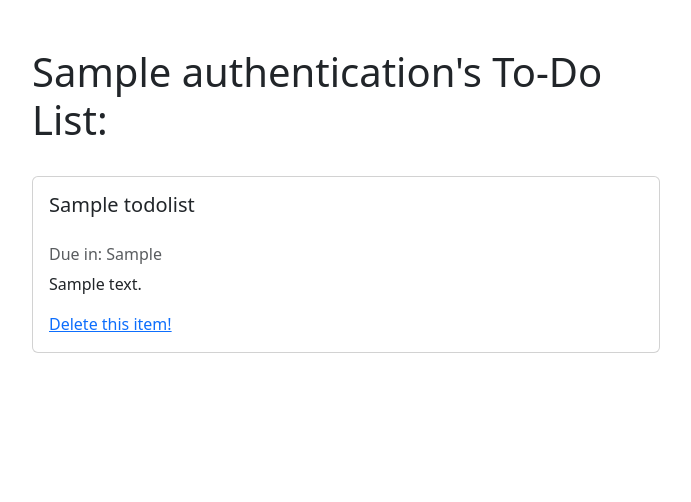
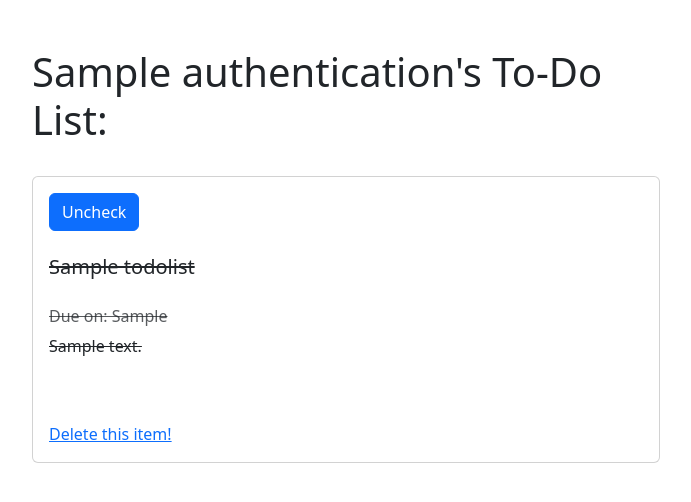
Before and after one commit to Neiklneev/ToDoLists, a Flask app: page / in a window 1280 px wide. Shown: the part 56-558 px from the top of the page, without its empty margins (294-985 px from the left). Run offline with Flask 3, Linux system fonts and the light colour scheme; a user stored in the database is signed in; tables that the repository leaves empty hold one stand-in row (values such as "Sample post").

Commit message:
added checkbox sensing to css

```diff
--- a/FlaskProject/templates/index.html
+++ b/FlaskProject/templates/index.html
@@ -13,14 +13,42 @@ Home
 
 {% block content %}
 {% for card in context['items'] %}
+{% if card.checked %}
 <div class="card" style="width:100%">
   <div class="card-body">
-    <h5 class="card-title">{{ card.title }}</h5><br>
-    <h6 class="card-subtitle mb-2 text-body-secondary">Due in: {{ card.due_str }}</h6>
-    <p class="card-text">{{ card.description}}</p>
-    <a href="{{ url_for('delete_item', item_id=card.iid) }}" class="card-link">Delete this item!</a>
+      <a class="btn btn-primary" href="{{ url_for('check', item_id=card.iid) }}">Uncheck</a><br><br>
+        <h5 class="card-title" id='tbchecked'>{{ card.title }}</h5><br>
+        <h6 class="card-subtitle mb-2 text-body-secondary" style='font-color:#888;' id='whynotcheckthis'>Due on: {{ card.due_str }}</h6>
+        <p class="card-text"id='alsotbchecked'>{{ card.description}}</p>
+      <br><br>
+      <a href="{{ url_for('delete_item', item_id=card.iid) }}" class="card-link">Delete this item!</a>
+      <br>
   </div>
 </div>
 <br><br>
+<style>
+  #tbchecked {
+    text-decoration: line-through;
+  }
+  #alsotbchecked {
+    text-decoration: line-through;
+  }
+  #whynotcheckthis {
+    text-decoration: line-through;
+  }
+</style>
+{% else %}
+<div class="card" style="width:100%">
+  <div class="card-body">
+      <a class="btn btn-primary" href="{{ url_for('check', item_id=card.iid) }}">Check!!!</a><br><br>
+        <h5 class="card-title">{{ card.title }}</h5><br>
+        <h6 class="card-subtitle mb-2 text-body-secondary" style='font-color:#888;'>Due on: {{ card.due_str }}</h6>
+        <p class="card-text">{{ card.description}}</p><br>
+      <a href="{{ url_for('delete_item', item_id=card.iid) }}" class="card-link">Delete this item!</a>
+      <br>
+  </div>
+</div>
+<br><br>
+{% endif %}
 {% endfor %}
 {% endblock %}
```
